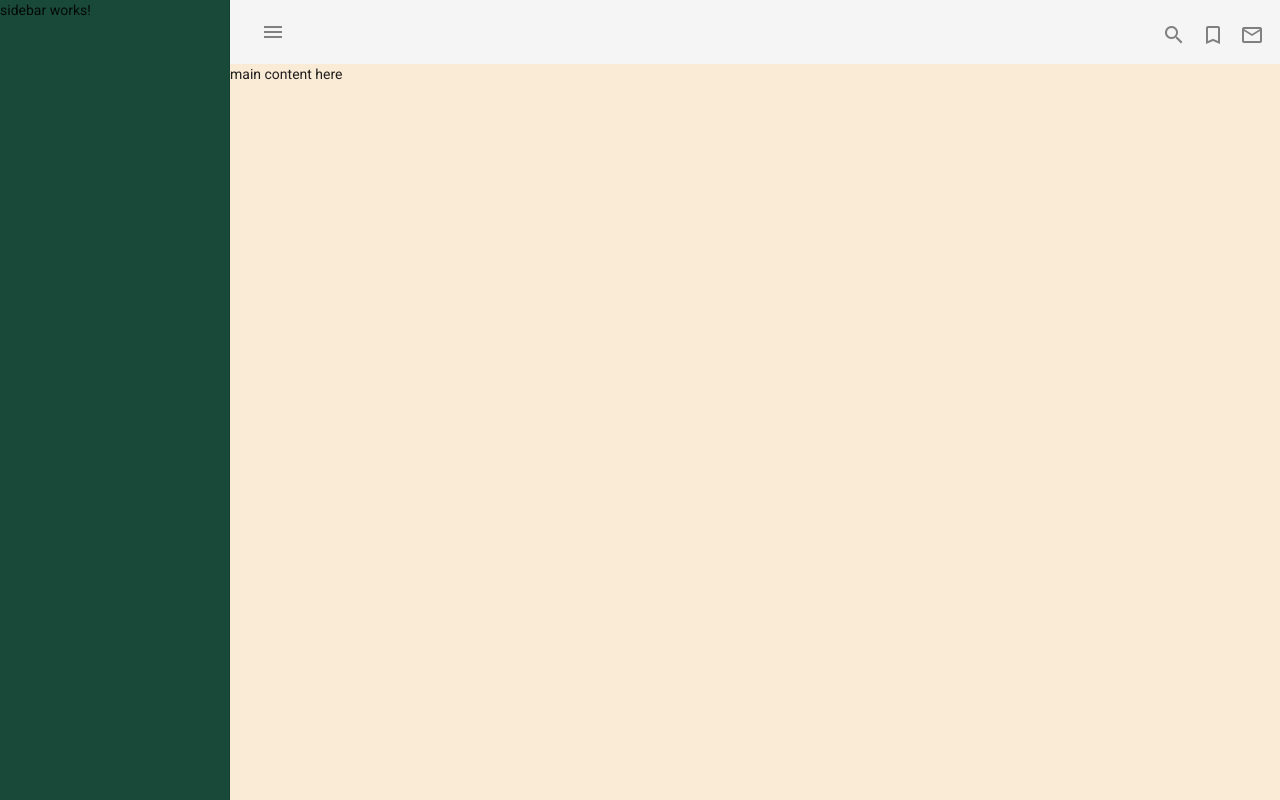
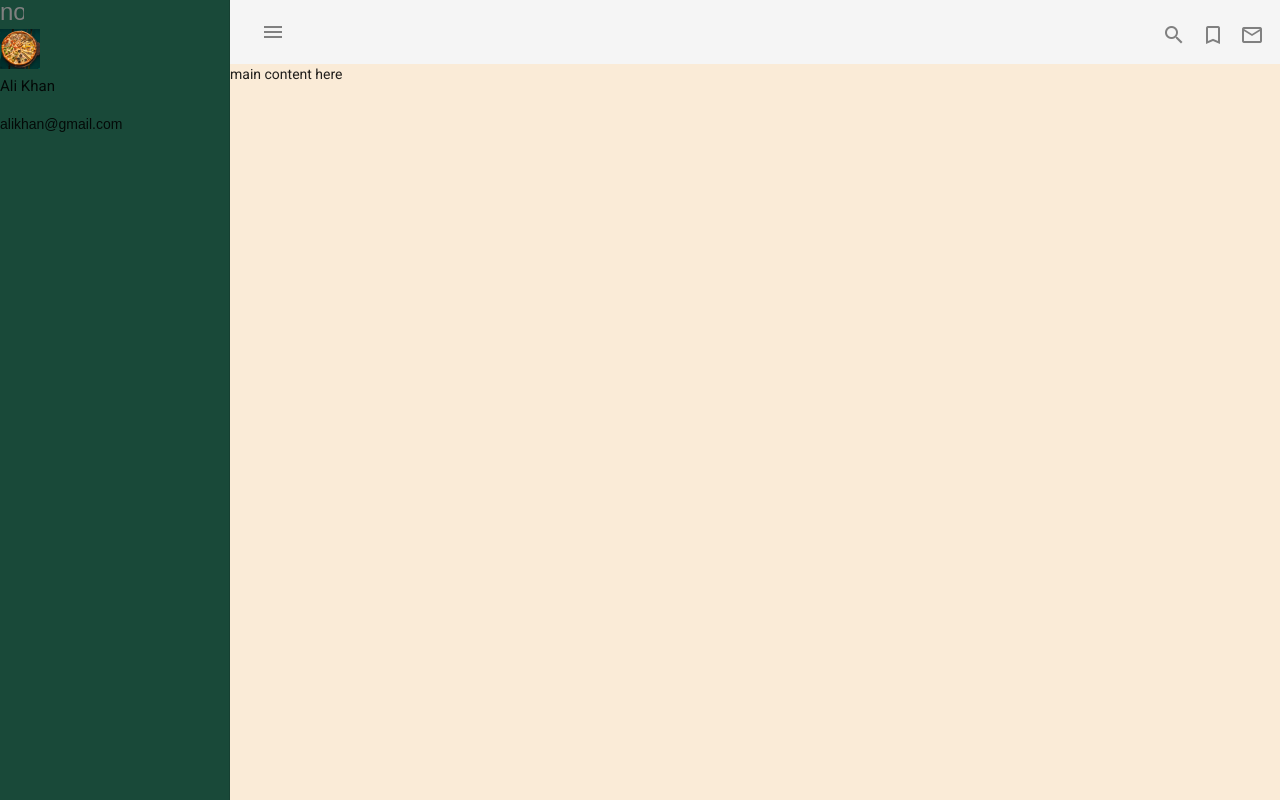
Before and after one commit to s0haibzafar/Order-App, an Angular app: page / in a window 1280 px wide. Built offline with nearby package versions, Linux system fonts and the light colour scheme.

Commit message:
Set content into sidebar

```diff
--- a/src/app/admin/sidebar/sidebar.component.css
+++ b/src/app/admin/sidebar/sidebar.component.css
@@ -0,0 +1,9 @@
+*{
+    font-family: sans-serif;
+    box-sizing: border-box;
+    text-decoration: none;
+}
+
+mat-icon{
+    color: gray;
+}
--- a/src/app/admin/sidebar/sidebar.component.html
+++ b/src/app/admin/sidebar/sidebar.component.html
@@ -1 +1,10 @@
-<p>sidebar works!</p>
+<div class="navbar">
+    <div class="top">
+       <mat-icon>notifications_none</mat-icon>
+    </div>
+    <div class="user">
+        <img src="./assets/images/pizza.jpg" alt="" height="40" width="40">
+        <h4  class="name">Ali Khan </h4>
+        <p class="email">alikhan@gmail.com</p>
+    </div>
+</div>
```
